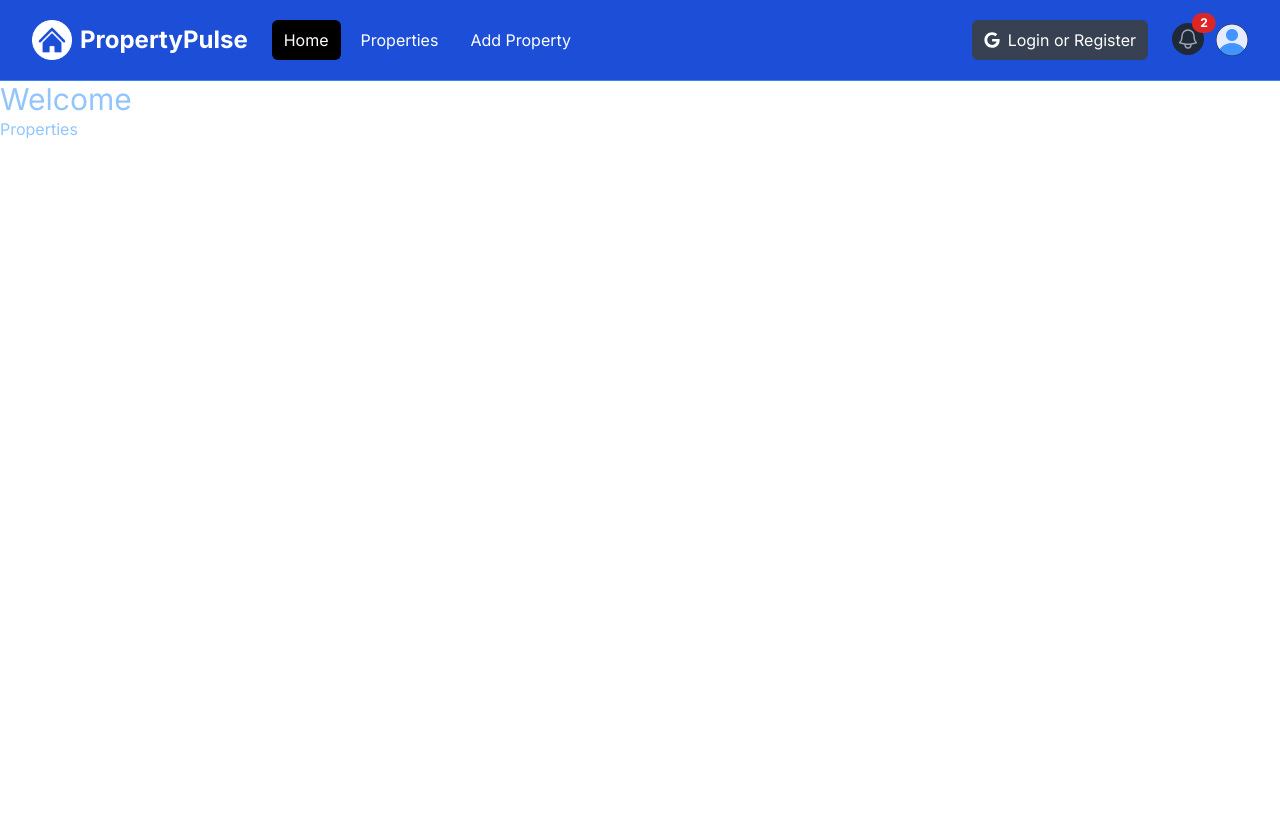
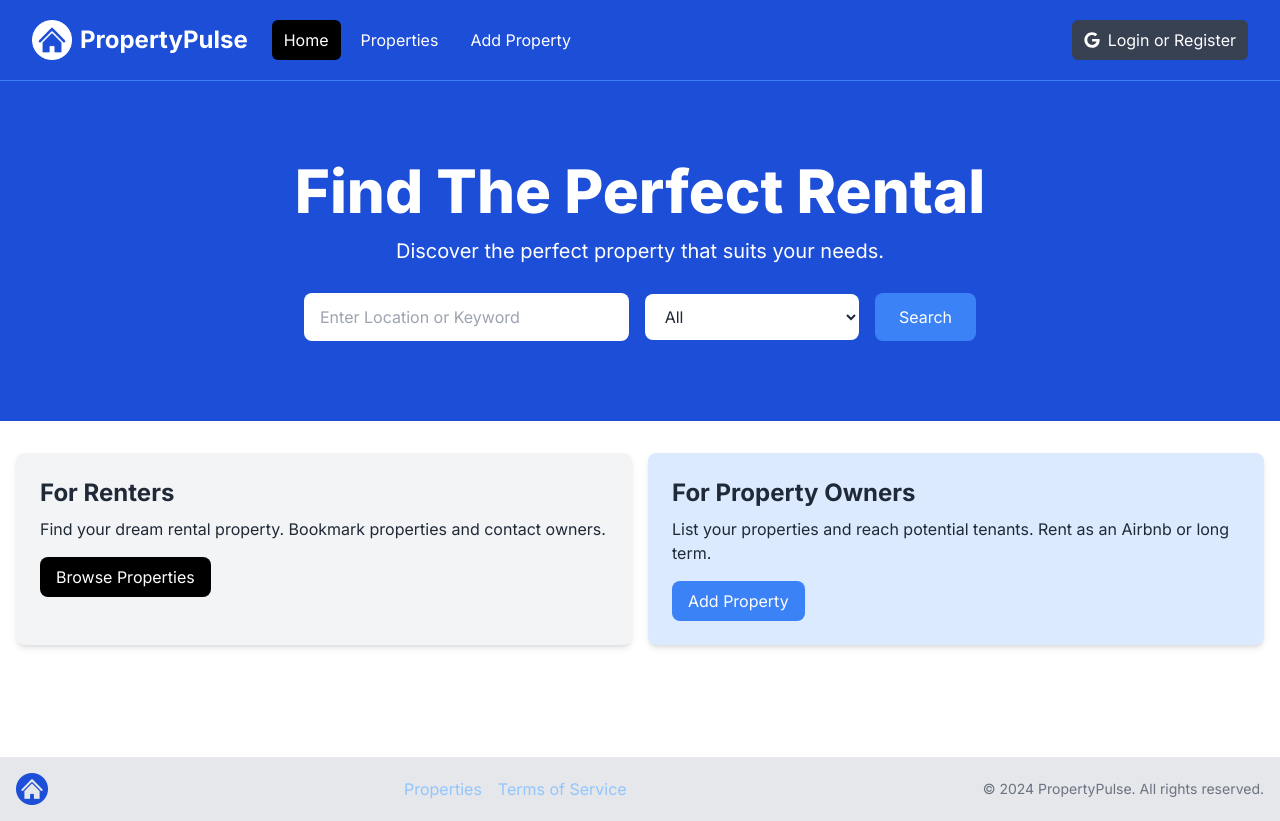
Before and after one commit to Henok-Al/realtor-property, a Next.js app: page / in a window 1280 px wide. Before the commit the page ends 800 px from the top, so only its background shows below. Built offline with nearby package versions, Linux system fonts and the light colour scheme.

Commit message:
footer added

```diff
--- a/app/page.tsx
+++ b/app/page.tsx
@@ -1,9 +1,18 @@
+import Footer from "@/components/Foooter";
+import Hero from "@/components/Hero";
+import InfoBoxes from "@/components/InfoBoxes";
 import Image from "next/image";
 import Link from "next/link";
 
 export default function HomePage() {
   return (
-    <div className="text-blue-300"><h1 className='text-3xl'>Welcome</h1>
-    <Link href='/properties'>Properties</Link></div>
+    <div className="text-blue-300">
+      <Hero />
+      <InfoBoxes />
+      <Footer />
+
+      {/* <h1 className="text-3xl">Welcome</h1>
+      <Link href="/properties">Properties</Link> */}
+    </div>
   );
 }
--- /dev/null
+++ b/components/Foooter.tsx
@@ -0,0 +1,33 @@
+import Image from 'next/image';
+import logo from '@/assets/images/logo.png';
+
+const Footer = () => {
+  const currentYear = new Date().getFullYear();
+
+  return (
+    <footer className='bg-gray-200 py-4 mt-24'>
+      <div className='container mx-auto flex flex-col md:flex-row items-center justify-between px-4'>
+        <div className='mb-4 md:mb-0'>
+          <Image src={logo} alt='Logo' className='h-8 w-auto' />
+        </div>
+        <div className='flex flex-wrap justify-center md:justify-start mb-4 md:mb-0'>
+          <ul className='flex space-x-4'>
+            <li>
+              <a href='/properties'>Properties</a>
+            </li>
+            <li>
+              <a href='/terms'>Terms of Service</a>
+            </li>
+          </ul>
+        </div>
+        <div>
+          <p className='text-sm text-gray-500 mt-2 md:mt-0'>
+            &copy; {currentYear} PropertyPulse. All rights reserved.
+          </p>
+        </div>
+      </div>
+    </footer>
+  );
+};
+
+export default Footer;
--- /dev/null
+++ b/components/Hero.tsx
@@ -0,0 +1,59 @@
+import React from 'react'
+
+const Hero = () => {
+  return (
+    <section className='bg-blue-700 py-20 mb-4'>
+    <div className='max-w-7xl mx-auto px-4 sm:px-6 lg:px-8 flex flex-col items-center'>
+      <div className='text-center'>
+        <h1 className='text-4xl font-extrabold text-white sm:text-5xl md:text-6xl'>
+          Find The Perfect Rental
+        </h1>
+        <p className='my-4 text-xl text-white'>
+          Discover the perfect property that suits your needs.
+        </p>
+      </div>
+      {/* <!-- Form Component --> */}
+      <form className='mt-3 mx-auto max-w-2xl w-full flex flex-col md:flex-row items-center'>
+        <div className='w-full md:w-3/5 md:pr-2 mb-4 md:mb-0'>
+          <label htmlFor='location' className='sr-only'>
+            Location
+          </label>
+          <input
+            type='text'
+            id='location'
+            placeholder='Enter Location or Keyword'
+            className='w-full px-4 py-3 rounded-lg bg-white text-gray-800 focus:outline-none focus:ring focus:ring-blue-500'
+          />
+        </div>
+        <div className='w-full md:w-2/5 md:pl-2'>
+          <label htmlFor='property-type' className='sr-only'>
+            Property Type
+          </label>
+          <select
+            id='property-type'
+            className='w-full px-4 py-3 rounded-lg bg-white text-gray-800 focus:outline-none focus:ring focus:ring-blue-500'
+          >
+            <option value='All'>All</option>
+            <option value='Apartment'>Apartment</option>
+            <option value='Studio'>Studio</option>
+            <option value='Condo'>Condo</option>
+            <option value='House'>House</option>
+            <option value='Cabin Or Cottage'>Cabin or Cottage</option>
+            <option value='Loft'>Loft</option>
+            <option value='Room'>Room</option>
+            <option value='Other'>Other</option>
+          </select>
+        </div>
+        <button
+          type='submit'
+          className='md:ml-4 mt-4 md:mt-0 w-full md:w-auto px-6 py-3 rounded-lg bg-blue-500 text-white hover:bg-blue-600 focus:outline-none focus:ring focus:ring-blue-500'
+        >
+          Search
+        </button>
+      </form>
+    </div>
+  </section>
+  )
+}
+
+export default Hero
--- /dev/null
+++ b/components/InfoBox.tsx
@@ -0,0 +1,20 @@
+export const InfoBox = ({
+    heading,
+    backgroundColor = 'bg-gray-100',
+    textColor = 'text-gray-800',
+    buttonInfo,
+    children,
+  }) => {
+    return (
+      <div className={`${backgroundColor} p-6 rounded-lg shadow-md`}>
+        <h2 className={`${textColor} text-2xl font-bold`}>{heading}</h2>
+        <p className={`${textColor} mt-2 mb-4`}>{children}</p>
+        <a
+          href={buttonInfo.link}
+          className={`inline-block ${buttonInfo.backgroundColor} text-white rounded-lg px-4 py-2 hover:opacity-80`}
+        >
+          {buttonInfo.text}
+        </a>
+      </div>
+    );
+  };
--- /dev/null
+++ b/components/InfoBoxes.tsx
@@ -0,0 +1,37 @@
+import {InfoBox} from './InfoBox';
+
+const InfoBoxes = () => {
+  return (
+    <section>
+      <div className='container-xl lg:container m-auto'>
+        <div className='grid grid-cols-1 md:grid-cols-2 gap-4 p-4 rounded-lg'>
+          <InfoBox
+            heading='For Renters'
+            backgroundColor='bg-gray-100'
+            buttonInfo={{
+              text: 'Browse Properties',
+              link: '/properties',
+              backgroundColor: 'bg-black',
+            }}
+          >
+            Find your dream rental property. Bookmark properties and contact
+            owners.
+          </InfoBox>
+          <InfoBox
+            heading='For Property Owners'
+            backgroundColor='bg-blue-100'
+            buttonInfo={{
+              text: 'Add Property',
+              link: '/properties/add',
+              backgroundColor: 'bg-blue-500',
+            }}
+          >
+            List your properties and reach potential tenants. Rent as an Airbnb
+            or long term.
+          </InfoBox>
+        </div>
+      </div>
+    </section>
+  );
+};
+export default InfoBoxes;
--- a/components/Navbar.tsx
+++ b/components/Navbar.tsx
@@ -8,10 +8,14 @@
 import { FaGoogle } from "react-icons/fa";
 
 import { useState } from "react";
+import { usePathname } from "next/navigation";
 
 const Navbar = () => {
   const [isMobileMenuOpen, setIsMobileMenuOpen] = useState(false);
   const [isProfileMenuOpen, setIsProfileMenuOpen] = useState(false);
+  const [isLoggedIn, setIsLoggedIn] = useState(false);
+
+  const pathname = usePathname();
   return (
     <nav className="bg-blue-700 border-b border-blue-500">
       <div className="mx-auto max-w-7xl px-2 sm:px-6 lg:px-8">
@@ -59,19 +63,25 @@
               <div className="flex space-x-2">
                 <Link
                   href="/"
-                  className="text-white bg-black hover:bg-gray-900 hover:text-white rounded-md px-3 py-2"
+                  className={`${
+                    pathname === "/" ? "bg-black" : ""
+                  } text-white hover:bg-gray-900 hover:text-white rounded-md px-3 py-2`}
                 >
                   Home
                 </Link>
                 <Link
                   href="/properties"
-                  className="text-white hover:bg-gray-900 hover:text-white rounded-md px-3 py-2"
+                  className={`${
+                    pathname === "/properties" ? "bg-black" : ""
+                  } text-white hover:bg-gray-900 hover:text-white rounded-md px-3 py-2`}
                 >
                   Properties
                 </Link>
                 <Link
-                  href="/property/add"
-                  className="text-white hover:bg-gray-900 hover:text-white rounded-md px-3 py-2"
+                  href="/properties/add"
+                  className={`${
+                    pathname === "/properties/add" ? "bg-black" : ""
+                  } text-white hover:bg-gray-900 hover:text-white rounded-md px-3 py-2`}
                 >
                   Add Property
                 </Link>
@@ -80,6 +90,7 @@
           </div>
 
           {/* <!-- Right Side Menu (Logged Out) --> */}
+          {!isLoggedIn && (
             <div className="hidden md:block md:ml-6">
               <div className="flex items-center">
                 <button className="flex items-center text-white bg-gray-700 hover:bg-gray-900 hover:text-white rounded-md px-3 py-2">
@@ -88,8 +99,10 @@
                 </button>
               </div>
             </div>
+          )}
 
           {/* <!-- Right Side Menu (Logged In) --> */}
+          {isLoggedIn && (
             <div className="absolute inset-y-0 right-0 flex items-center pr-2 md:static md:inset-auto md:ml-6 md:pr-0">
               <Link href="/messages" className="relative group">
                 <button
@@ -180,6 +193,7 @@
                 )}
               </div>
             </div>
+          )}
         </div>
       </div>
 
@@ -189,19 +203,25 @@
           <div className="space-y-1 px-2 pb-3 pt-2">
             <Link
               href="/"
-              className="bg-gray-900 text-white block rounded-md px-3 py-2 text-base font-medium"
+              className={`${
+                pathname === "/" ? "bg-black" : ""
+              } text-white block rounded-md px-3 py-2 text-base font-medium`}
             >
               Home
             </Link>
             <Link
               href="/properties"
-              className="text-gray-300 hover:bg-gray-700 hover:text-white block rounded-md px-3 py-2 text-base font-medium"
+              className={`${
+                pathname === "/properties" ? "bg-black" : ""
+              } text-white block rounded-md px-3 py-2 text-base font-medium`}
             >
               Properties
             </Link>
             <Link
               href="/properties/add"
-              className="text-gray-300 hover:bg-gray-700 hover:text-white block rounded-md px-3 py-2 text-base font-medium"
+              className={`${
+                pathname === "/properties/add" ? "bg-black" : ""
+              } text-white block rounded-md px-3 py-2 text-base font-medium`}
             >
               Add Property
             </Link>
```
Lines whose indentation alone changed are shown as unchanged.
